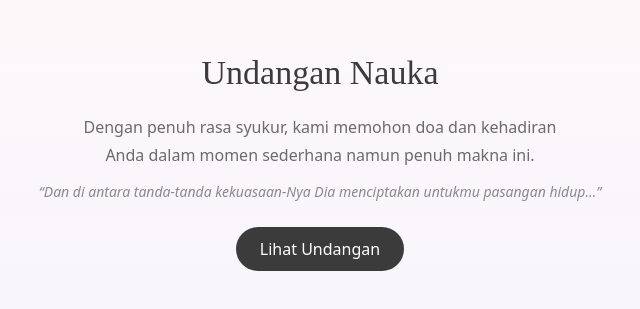
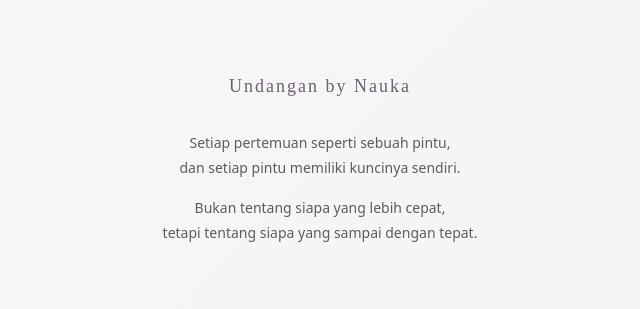
Before and after one commit to anisafitriaalprianti/undangannauka, a Next.js app: page / in a window 1280 px wide. Shown: the part 241-550 px from the top of the page, without its empty margins (320-960 px from the left). Built offline with nearby package versions, Linux system fonts and the light colour scheme.

Commit message:
Update page.tsx

```diff
--- a/src/app/page.tsx
+++ b/src/app/page.tsx
@@ -1,61 +1,112 @@
+ "use client";
+
+import { useEffect, useState, useRef } from "react";
+
 export default function Home() {
+  const [open, setOpen] = useState(false);
+  const audioRef = useRef<HTMLAudioElement | null>(null);
+
+  useEffect(() => {
+    const timer = setTimeout(() => {
+      setOpen(true);
+
+      // suara pintu
+      if (audioRef.current) {
+        audioRef.current.volume = 0.4;
+        audioRef.current.play().catch(() => {
+          // browser bisa blok autoplay, biarkan saja
+        });
+      }
+    }, 800);
+
+    return () => clearTimeout(timer);
+  }, []);
+
   return (
-    <div style={{
+    <div style={{ position: "relative", minHeight: "100vh", overflow: "hidden" }}>
+
+      {/* AUDIO */}
+      <audio ref={audioRef} src="/sounds/door.mp3" />
+
+      {/* PINTU KIRI */}
+      <div
+        style={{
+          position: "absolute",
+          top: 0,
+          left: 0,
+          width: "50%",
+          height: "100%",
+          background: "linear-gradient(180deg, #2d2a2a, #1f1d1d)",
+          transform: open ? "translateX(-100%)" : "translateX(0)",
+          transition: "all 1.8s ease-in-out",
+          zIndex: 10,
+        }}
+      />
+
+      {/* PINTU KANAN */}
+      <div
+        style={{
+          position: "absolute",
+          top: 0,
+          right: 0,
+          width: "50%",
+          height: "100%",
+          background: "linear-gradient(180deg, #2d2a2a, #1f1d1d)",
+          transform: open ? "translateX(100%)" : "translateX(0)",
+          transition: "all 1.8s ease-in-out",
+          zIndex: 10,
+        }}
+      />
+
+      {/* ISI UNDANGAN */}
+      <div
+        style={{
           minHeight: "100vh",
           display: "flex",
           flexDirection: "column",
           justifyContent: "center",
           alignItems: "center",
           textAlign: "center",
-      background: "linear-gradient(to bottom, #fffaf7, #f5f3ff)",
-      padding: "40px"
-    }}>
-
-      {/* JUDUL TETAP PERTAHANKAN */}
-      <h1 style={{
-        fontSize: "34px",
-        fontWeight: "500",
-        color: "#3b3b3b",
-        fontFamily: "serif"
-      }}>
-        Undangan Nauka
+          background: "linear-gradient(135deg, #faf7f5, #f3f4f6)",
+          padding: "40px",
+          opacity: open ? 1 : 0,
+          transition: "opacity 1.5s ease-in-out",
+        }}
+      >
+        {/* TITLE */}
+        <h1
+          style={{
+            fontSize: "18px",
+            letterSpacing: "2px",
+            color: "#6b5f72",
+            fontWeight: "400",
+            fontFamily: "serif",
+          }}
+        >
+          Undangan by Nauka
         </h1>
 
-      {/* VIBE LEBIH SOFT */}
-      <p style={{
-        marginTop: "16px",
-        fontSize: "16px",
-        color: "#6b6b6b",
-        maxWidth: "500px",
-        lineHeight: "1.7"
-      }}>
-        Dengan penuh rasa syukur, kami memohon doa dan kehadiran Anda
-        dalam momen sederhana namun penuh makna ini.
+        {/* POETIC TEXT */}
+        <div
+          style={{
+            marginTop: "30px",
+            fontSize: "14px",
+            color: "#5c5c5c",
+            maxWidth: "520px",
+            lineHeight: "1.8",
+          }}
+        >
+          <p>
+            Setiap pertemuan seperti sebuah pintu,<br />
+            dan setiap pintu memiliki kuncinya sendiri.
           </p>
 
-      {/* NUANSA DOA */}
-      <p style={{
-        marginTop: "12px",
-        fontSize: "14px",
-        color: "#8a8a8a",
-        fontStyle: "italic"
-      }}>
-        “Dan di antara tanda-tanda kekuasaan-Nya Dia menciptakan untukmu pasangan hidup…”
+          <p style={{ marginTop: "15px" }}>
+            Bukan tentang siapa yang lebih cepat,<br />
+            tetapi tentang siapa yang sampai dengan tepat.
           </p>
-
-      <button style={{
-        marginTop: "25px",
-        padding: "10px 24px",
-        background: "#3b3b3b",
-        color: "white",
-        borderRadius: "999px",
-        border: "none"
-      }}>
-        Lihat Undangan
-      </button>
-
+        </div>
+      </div>
     </div>
   );
 }
-
-{/* trigger redeploy */}
```
Lines whose indentation alone changed are shown as unchanged.
